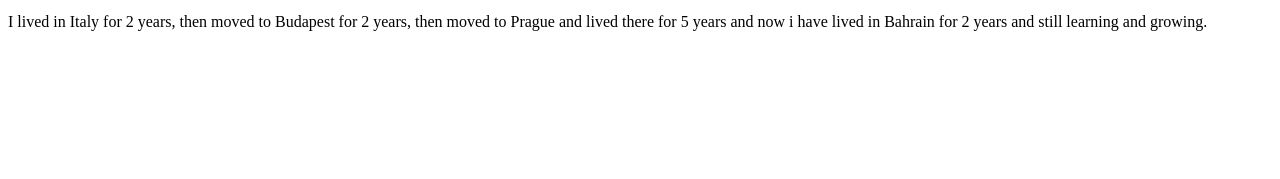
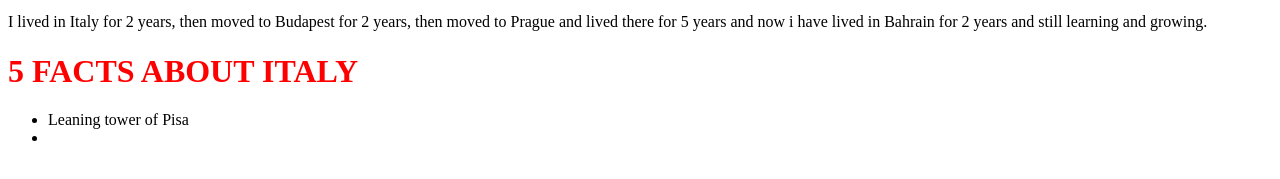
Before and after one commit to md12525/-Mypage, a plain HTML site: page index.html in a window 1280 px wide. Shown: the part 539-718 px from the top of the page. Drawn offline with Linux system fonts and the light colour scheme.

Commit message:
Update index.html

```diff
--- a/index.html
+++ b/index.html
@@ -33,5 +33,30 @@ I have no animals, i have 1 brother his name is Aronne.
   <P>
   I lived in Italy for 2 years, then moved to Budapest for 2 years, then moved to Prague and lived there for 5 years and now i have lived in Bahrain for 2 years and still learning and growing.
   </P>
+
+  <H1>
+  5 FACTS ABOUT ITALY
+  </H1>
+  <ul>
+  <li>Leaning tower of Pisa</li>
+<li>  </li>
+
+
+
+  </ul>
+
+
+
+
+
+
+
+
+
+
+
+
+
 </body>
 </html>
+</html>
```
